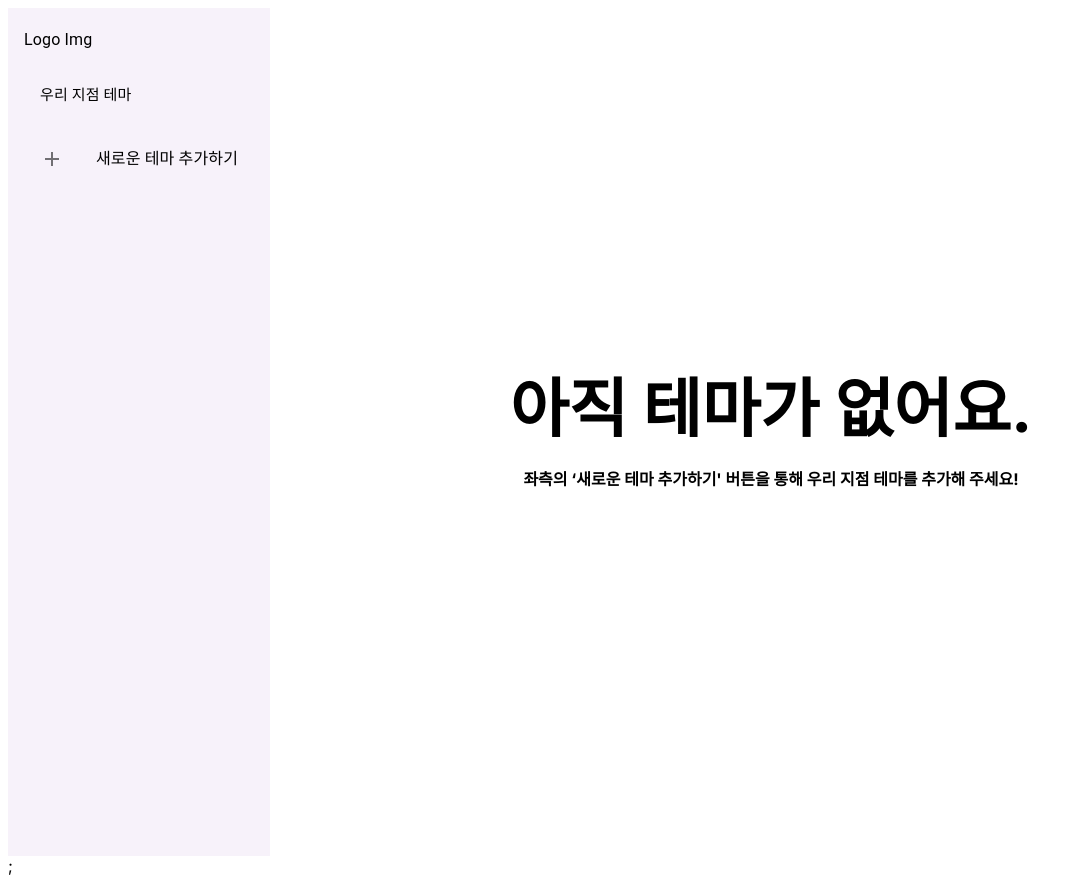
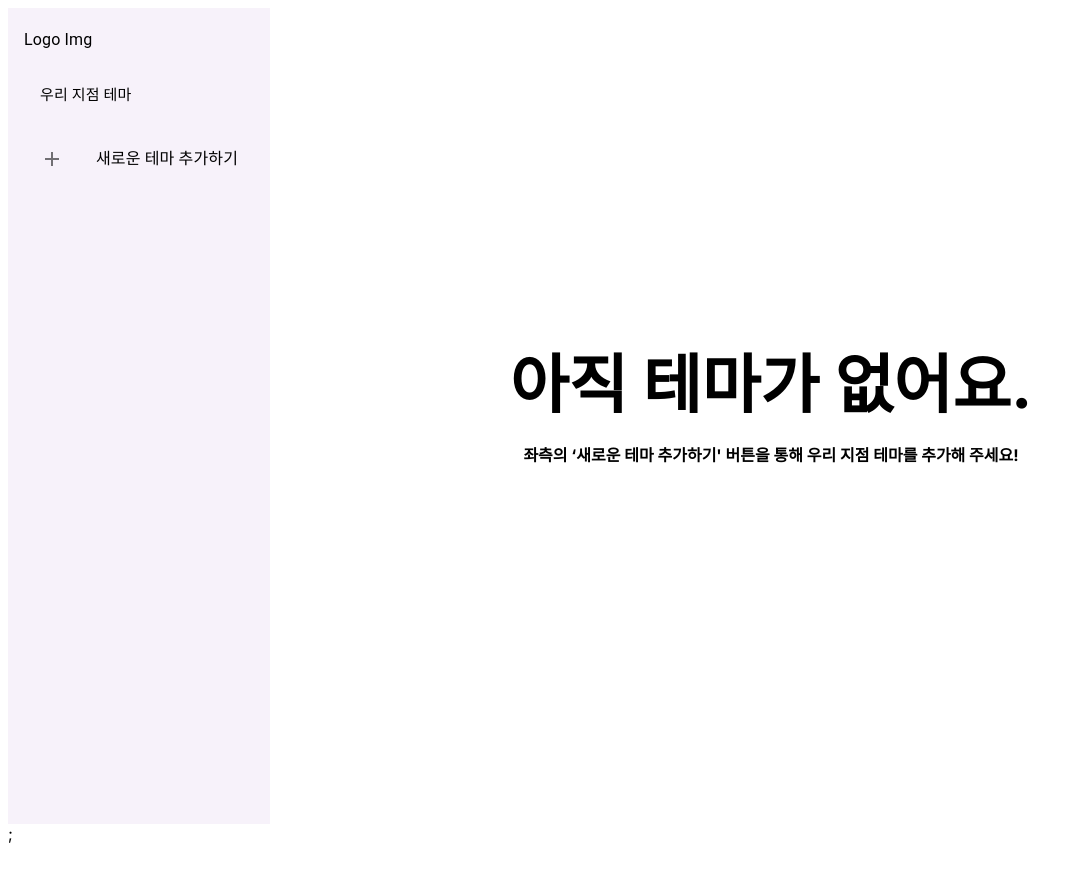
Before and after one commit to Nexters/NextRoom-fe, a Next.js app: page /home in a window 1280 px wide. Shown: the whole page, without its empty margins (0-1082 px from the left). After the commit the page ends 852 px from the top, so only its background shows below. Built offline with nearby package versions, Linux system fonts and the light colour scheme.

Commit message:
style : change homeView

```diff
--- a/app/components/Home/HomeView.styled.ts
+++ b/app/components/Home/HomeView.styled.ts
@@ -1,13 +1,17 @@
 import { styled } from "styled-components";
+import { Box } from "@mui/material";
 
-export const Wrapper = styled.div`
+export const Wrapper = styled(Box)`
   display: flex;
-  width: 100vw;
-  height: 100vh;
-  justify-content: center;
-  align-items: center;
-  flex-direction: column;
+  background-color: var(--m-3-sys-light-surface-container-low, #F7F2FA);
 `;
+
+export const Cont = styled(Box)`
+  /* flexGrow: 1, bgcolor: "background.default", p: 3 */
+  flex-grow:1;
+  background-color: white;
+`;
+
 
 export const Title = styled.div`
   font-size: 4rem;
--- a/app/components/Home/HomeView.tsx
+++ b/app/components/Home/HomeView.tsx
@@ -1,32 +1,21 @@
 import React from "react";
-import * as S from "./HomeView.styled";
-import { Box } from "@mui/material";
 import MainDrawer from "@/components/common/Drawer/Drawer";
 import MakeThemeModal from "@/components/MakeThemeModal/MakeThemeModal";
 import EmptyHome from "@/components/common/EmptyHome/EmptyHome";
-
-
+import * as S from "./HomeView.styled";
 
 function HomeView(props: Props) {
-
-
   return (
     <>
-    <Box
-      sx={{
-        display: "flex",
-        backgroundColor: "var(--m-3-sys-light-surface-container-low, #F7F2FA)",
-      }}
-    >
-      <MainDrawer open >hello</MainDrawer>
-      <Box
+      <S.Wrapper>
+        <MainDrawer open>hello</MainDrawer>
+        <S.Cont
           component="main"
-        sx={{ flexGrow: 1, bgcolor: "background.default", p: 3 }}
         >
           <EmptyHome />
           {/* <HintList/> */}
-      </Box>
-    </Box>
+        </S.Cont>
+      </S.Wrapper>
       <MakeThemeModal />;
     </>
   );
```
Lines whose indentation alone changed are shown as unchanged.
